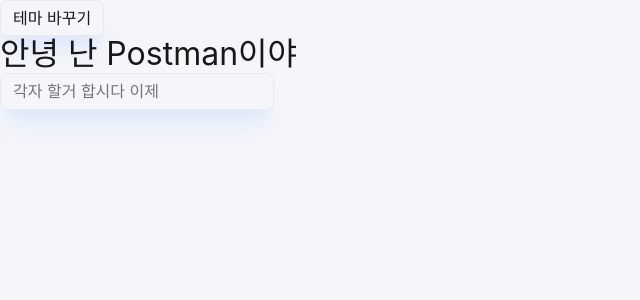
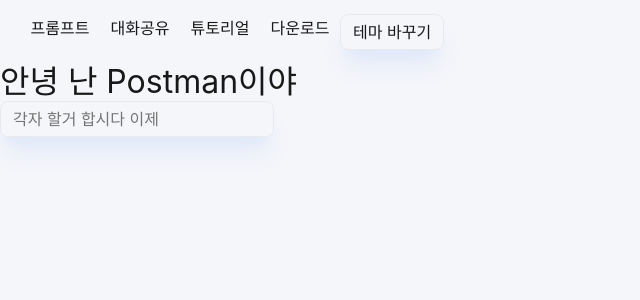
Before and after one commit to bbookng/zippyziggy, a Next.js app in the folder frontend/zippy-ziggy/: page / in a window 1280 px wide. Shown: the top 300 px of the page, without its empty margins (0-640 px from the left). Built offline with nearby package versions, Linux system fonts and the light colour scheme.

Commit message:
[FE] feat : Navbar 구현 중

```diff
--- /dev/null
+++ b/frontend/zippy-ziggy/src/components/navbar/navbar.style.ts
@@ -0,0 +1,73 @@
+import { media } from '@/styles/media';
+import styled from 'styled-components';
+
+const NavWrapper = styled.div`
+  display: flex;
+  align-items: center;
+  min-height: 4rem;
+  margin: 0 auto;
+  padding: 0 1.25rem;
+`;
+
+type NavListProps = {
+  isOpen: boolean;
+};
+
+const NavList = styled.ul<NavListProps>`
+  display: flex;
+  align-items: center;
+
+  ${media.small`
+    display: ${(props) => (props.isOpen ? 'flex' : 'none')};
+    flex-direction: column;
+    align-items: center;
+    /* position: fixed; */
+    left: -50%;
+    width: 50%;
+    height: 100%;
+    z-index: 999;
+    transition: transform 0.3s ease-in-out;
+    transform: ${(props) => (props.isOpen ? 'translateX(50%)' : 'translateX(0)')};
+
+  `}
+`;
+
+const NavOption = styled.li`
+  width: 5rem;
+  height: 2rem;
+  border-radius: var(---borders-radius-base);
+  cursor: pointer;
+  margin-bottom: 0.5rem;
+  transition: color, background-color 0.1s ease-in;
+  display: flex;
+  justify-content: center;
+  align-items: center;
+
+  &.active,
+  &:hover,
+  &:active,
+  &:focus {
+    color: var(--colors-primary-80);
+  }
+
+  &.active > h3,
+  &:hover > h3 {
+    color: var(--colors-primary-100);
+  }
+
+  & > h3 {
+    line-height: var(--lineHights-desktop-heading-4xl);
+  }
+`;
+
+const ToggleBtn = styled.button`
+  display: none;
+  ${media.small`
+    display: block;
+    position: absolute;
+    right: 1rem;
+    top: 1rem;
+  `}
+`;
+
+export { NavWrapper, NavList, NavOption, ToggleBtn };
--- /dev/null
+++ b/frontend/zippy-ziggy/src/components/navbar/navbar.tsx
@@ -0,0 +1,46 @@
+import React, { useState } from 'react';
+import { NavWrapper, NavList, NavOption, ToggleBtn } from './navbar.style';
+
+const Navbar = ({ toggleTheme }) => {
+  const [isSelected, setIsSelected] = useState<string | null>(null);
+  const [isOpen, setIsOpen] = useState<boolean>(false);
+  const navOptions: Array<Array<string>> = [
+    ['프롬프트', '0'],
+    ['대화공유', '1'],
+    ['튜토리얼', '2'],
+    ['다운로드', '3'],
+  ];
+  const handleIsSelected = (e) => {
+    e.preventDefault();
+    setIsSelected(e.target.innerText);
+  };
+
+  return (
+    <NavWrapper>
+      <NavList isOpen={isOpen}>
+        {navOptions.map(([navOption, index]) => {
+          return (
+            <NavOption
+              key={index}
+              onClick={handleIsSelected}
+              onKeyDown={handleIsSelected}
+              tabIndex={Number(index)}
+              role="button"
+              className={isSelected === navOption ? 'active' : ''}
+            >
+              {navOption}
+            </NavOption>
+          );
+        })}
+        <button onClick={toggleTheme} type="button">
+          테마 바꾸기
+        </button>
+      </NavList>
+      <ToggleBtn onClick={() => setIsOpen((prev) => !prev)} type="button">
+        햄버거
+      </ToggleBtn>
+    </NavWrapper>
+  );
+};
+
+export default Navbar;
--- /dev/null
+++ b/frontend/zippy-ziggy/src/layout/AppLayout.tsx
@@ -0,0 +1,25 @@
+import Navbar from '@/components/navbar/navbar';
+import Head from 'next/head';
+import React from 'react';
+
+type AppLayoutProps = {
+  children: React.ReactNode;
+  toggleTheme: () => void;
+};
+
+function AppLayout({ children, toggleTheme }: AppLayoutProps) {
+  return (
+    <>
+      <Head>
+        <title>Gippy - ChatGPT 활용 플랫폼</title>
+        <meta name="description" content="우리팀 이름 뭐임?" />
+        <meta name="viewport" content="width=device-width, initial-scale=1" />
+        <link rel="icon" href="/favicon.ico" />
+      </Head>
+      <Navbar toggleTheme={toggleTheme} />
+      <div>{children}</div>
+    </>
+  );
+}
+
+export default AppLayout;
--- a/frontend/zippy-ziggy/src/pages/_app.tsx
+++ b/frontend/zippy-ziggy/src/pages/_app.tsx
@@ -2,7 +2,6 @@
 import { media } from '@/styles/media';
 import { darkTheme, lightTheme } from '@/styles/theme';
 import type { AppProps } from 'next/app';
-import Head from 'next/head';
 import { ThemeProvider, createGlobalStyle } from 'styled-components';
 import normalize from 'styled-normalize';
 import '@/styles/index.css';
@@ -49,20 +48,11 @@
   const { colorTheme, toggleTheme } = useDarkMode();
 
   return (
-    <>
-      <Head>
-        <meta name="zippy-ziggy" content="width=device-width, initial-scale=1" />
-        <title>지피지기</title>
-      </Head>
-      <QueryClientProvider client={queryClient}>
-        <ThemeProvider theme={colorTheme === 'dark' ? darkTheme : lightTheme}>
-          <button onClick={toggleTheme} type="button">
-            테마 바꾸기
-          </button>
-          <GlobalStyle />
-          <Component {...pageProps} />
-        </ThemeProvider>
-      </QueryClientProvider>
-    </>
+    <QueryClientProvider client={queryClient}>
+      <ThemeProvider theme={colorTheme === 'dark' ? darkTheme : lightTheme}>
+        <GlobalStyle />
+        <Component {...pageProps} toggleTheme={toggleTheme} />
+      </ThemeProvider>
+    </QueryClientProvider>
   );
 }
--- a/frontend/zippy-ziggy/src/pages/index.tsx
+++ b/frontend/zippy-ziggy/src/pages/index.tsx
@@ -2,6 +2,7 @@
 import styled from 'styled-components';
 import { media } from '@/styles/media';
 import http from '@/lib/http';
+import AppLayout from '@/layout/AppLayout';
 
 const Example = styled.div`
   font-size: 2rem;
@@ -17,15 +18,15 @@
 `}
 `;
 
-export default function Home() {
+export default function Home({ toggleTheme }) {
   const { isLoading, error, data } = useQuery({
     queryKey: ['repoData'],
     queryFn: () => http.post('/hello').then((res) => res.data.name),
   });
   return (
-    <>
+    <AppLayout toggleTheme={toggleTheme}>
       <Example>안녕 난 {data}이야</Example>
       <input placeholder="각자 할거 합시다 이제" />
-    </>
+    </AppLayout>
   );
 }
```
